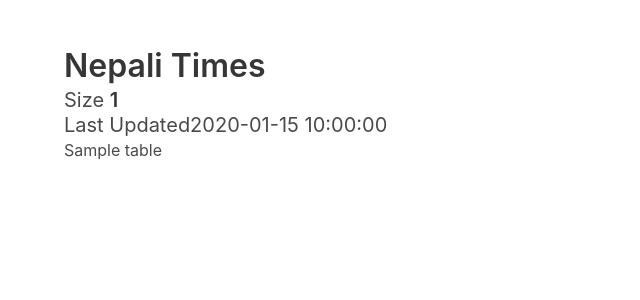
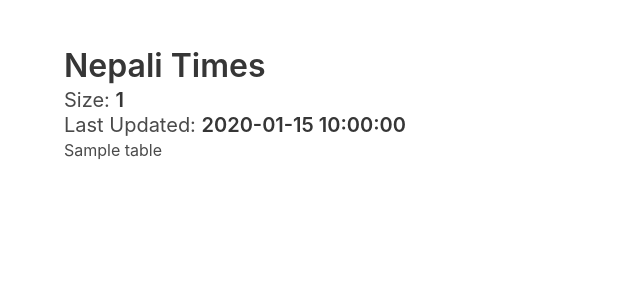
Before and after one commit to ayushsubedi/datainnews_V2, a Flask app: template datainnews_v2/templates/index.html in a window 1280 px wide. Shown: the top 300 px of the page, without its empty margins (0-640 px from the left). Run offline with Flask 2, Linux system fonts and the light colour scheme; the template is opened without the code that fills it: most values are stand-ins (such as "Sample title", 1, 10 or a date in 2020); parts of the project's set-up code (start-up, migrations or seed data) failed here and were passed over.

Commit message:
checkpoint before poc

```diff
--- a/datainnews_v2/routes.py
+++ b/datainnews_v2/routes.py
@@ -7,9 +7,10 @@
 @application.route('/')
 def index():
     df = pd.read_csv(
-        "datainnews_v2/static/csvs/NepaliTimes_analysis.csv",
+        "datainnews_v2/static/csvs/NepaliTimes.csv",
         parse_dates=['created_at'],
-        usecols=['id', 'created_at', 'urls'])
+        usecols=['created_at', 'urls'])
+    df.sort_values(['created_at'], inplace=True)
     content = {
         "table": df.tail().to_html(classes="table"),
         "size": df.shape[0],
--- a/datainnews_v2/templates/index.html
+++ b/datainnews_v2/templates/index.html
@@ -13,8 +13,8 @@
         Nepali Times
       </h1>
       <p class="subtitle">
-        Size <strong>{{size}}</strong> <br>
-        Last Updated{{last_updated}}
+        Size: <strong>{{size}}</strong> <br>
+        Last Updated: <strong>{{last_updated}}</strong>
       </p>
       {{table | safe}}
     </div>
```
